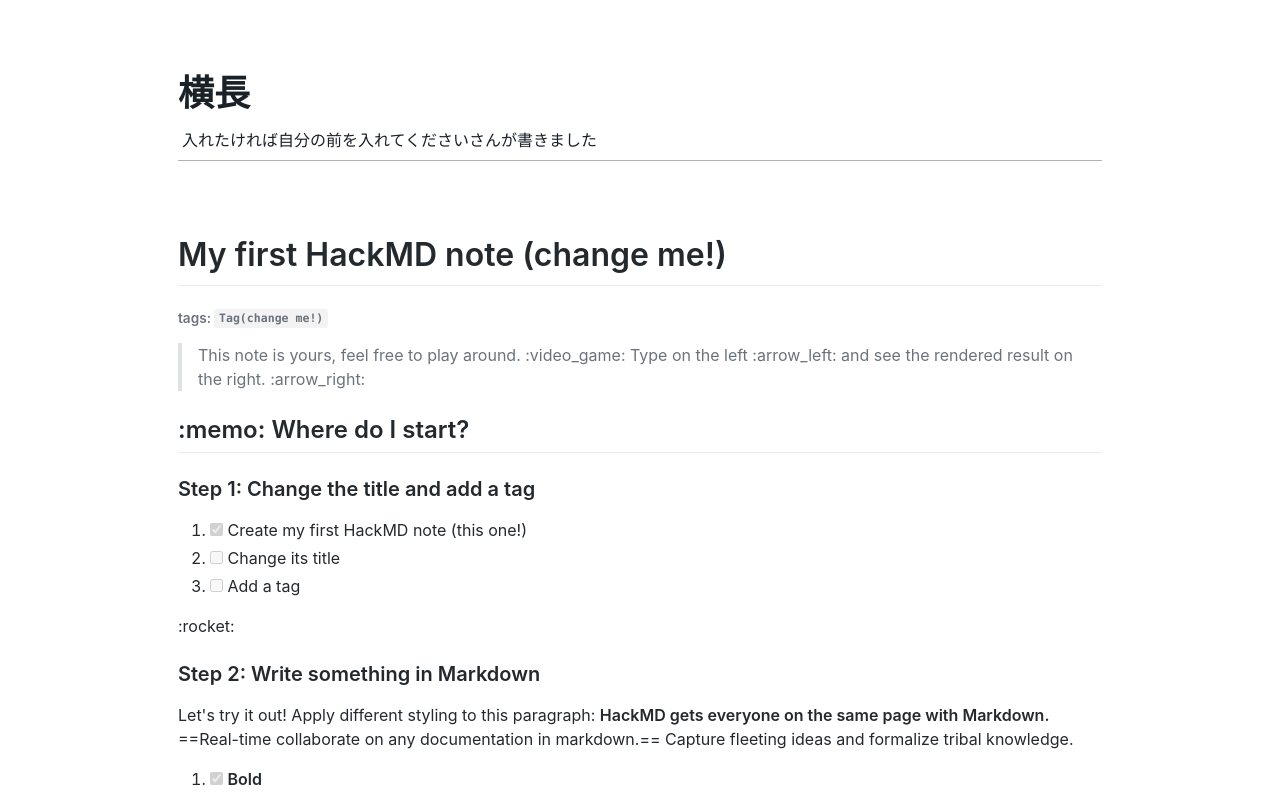
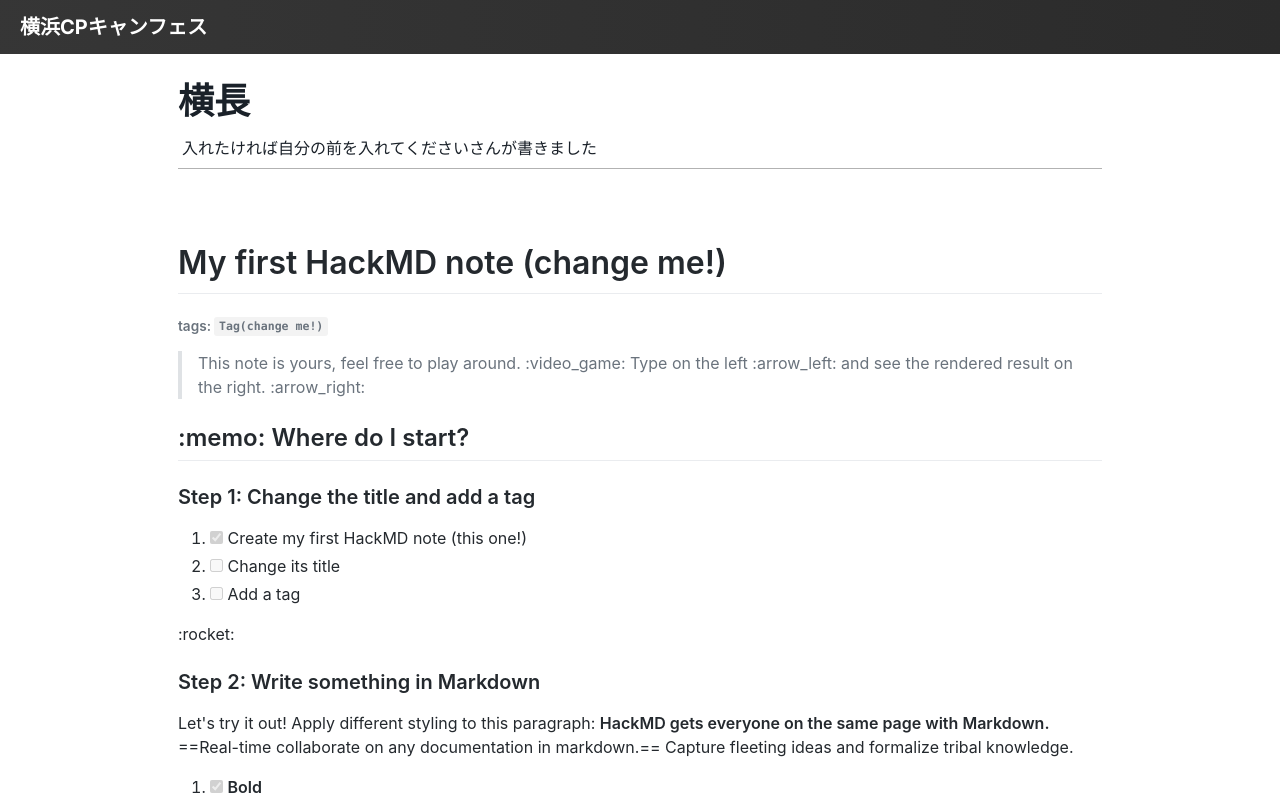
Before and after one commit to Mochichi2003/Campus-festival, a Next.js app: page /post/001 in a window 1280 px wide. Shown: the top 798 px of the page. Built offline with nearby package versions, Linux system fonts and the light colour scheme.

Commit message:
わーい

```diff
--- a/components/Layout.tsx
+++ b/components/Layout.tsx
@@ -114,7 +114,7 @@
         // return <span>Good morning</span>;
         return <span></span>;
       } else {
-        // return <Header HasHeaderMargin={HasHeaderMargin} />;
+        return <Header HasHeaderMargin={HasHeaderMargin} />;
       }
     })()}
 
--- a/components/PostList.jsx
+++ b/components/PostList.jsx
@@ -1,6 +1,7 @@
 import Link from "next/link";
 import Style from "./style/PostList.module.sass";
 // import showpostsimg from "./ShowPostsImg";
+import Image from "next/image";
 
 export default function PostList({ posts }) {
   if (posts === "undefined") return null;
--- a/components/header.tsx
+++ b/components/header.tsx
@@ -29,11 +29,11 @@
               <p>live</p>
             </Link>
           </div> */}
-          <div className="text-gray-400  rounded-lg cursor-pointer duration-300 hover:text-white text-center  text-base sss:text-lg px-2  py-0 m-0 sss:m-1">
+          {/* <div className="text-gray-400  rounded-lg cursor-pointer duration-300 hover:text-white text-center  text-base sss:text-lg px-2  py-0 m-0 sss:m-1">
             <Link href="/postdatas">
               <p>生徒の作品集</p>
             </Link>
-          </div>
+          </div> */}
         </nav>
 
         {/* <div className={styles.header_margin + " h-64 w-screen"}></div> */}
--- a/components/timetable.tsx
+++ b/components/timetable.tsx
@@ -21,7 +21,7 @@
         </tr>
       </thead>
       <tbody>
-        <tr className={"bg-gray-100  duration-300 " + styles.testtt}>
+        <tr className={"bg-gray-200  duration-300 " + styles.testtt}>
           <td className="  px-4 py-3">10:53 〜 10:55</td>
           <td className="  px-4 py-3">カラオケ大会</td>
           <td className=" hover: border-b hover:border-b-4 border-gray-400 px-4 py-3">
@@ -35,7 +35,7 @@
           </td>
           <td className=" hover: border-b hover:border-b-4 border-gray-400 px-4 py-3">112</td>
         </tr>
-        <tr className={"bg-gray-100  duration-300 " + styles.testtt}>
+        <tr className={"bg-gray-200  duration-300 " + styles.testtt}>
           <td className="  px-4 py-3">Chris</td>
           <td className="  px-4 py-3">
             Intro to JavaScript
@@ -62,7 +62,7 @@
       <tbody>
         <tr
           className={
-            "bg-gray-100 hover: border-b hover:border-b-4  border-gray-400  duration-300 " +
+            "bg-gray-200 hover: border-b hover:border-b-4  border-gray-400  duration-300 " +
             styles.testtt
           }
         >
@@ -92,7 +92,7 @@
 
         <tr
           className={
-            "bg-gray-100  border-b hover:border-b-4  border-gray-400  duration-300 " +
+            "bg-gray-200  border-b hover:border-b-4  border-gray-400  duration-300 " +
             styles.testtt
           }
         >
@@ -122,7 +122,7 @@
 
         <tr
           className={
-            "bg-gray-100 hover: border-b hover:border-b-4  border-gray-400  duration-300 " +
+            "bg-gray-200 hover: border-b hover:border-b-4  border-gray-400  duration-300 " +
             styles.testtt
           }
         >
@@ -152,7 +152,7 @@
 
         <tr
           className={
-            "bg-gray-100 hover: border-b hover:border-b-4  border-gray-400  duration-300 " +
+            "bg-gray-200 hover: border-b hover:border-b-4  border-gray-400  duration-300 " +
             styles.testtt
           }
         >
--- a/package.json
+++ b/package.json
@@ -27,7 +27,7 @@
     "highlightjs": "^9.16.2",
     "jquery": "^3.5.1",
     "marked": "^1.2.2",
-    "next": "latest",
+    "next": "^10.0.0",
     "popper.js": "^1.16.1",
     "prismjs": "^1.22.0",
     "raw-loader": "^4.0.1",
--- a/pages/index.tsx
+++ b/pages/index.tsx
@@ -18,7 +18,7 @@
         rel="stylesheet"
       />
     </Head>
-    <Layout showFotter={false} showHeader={true}></Layout>
+    <Layout showFotter={false} showHeader={false}></Layout>
     <CountdownTimer />
     <Layout
       title="Home"
--- a/style/posts/[postname].module.scss
+++ b/style/posts/[postname].module.scss
@@ -7,8 +7,8 @@
   // width: 30px !important
   // border: 1px solid #efefef;
   border-radius: 1rem;
-  padding: 50px;
-  margin-top: 1rem;
+  padding: 20px 50px;
+  // margin-top: 1rem;
   margin-bottom: 1rem;
   // background-color: #f00;
 }
```
Also changed, not shown: posts/009test.md (+1 -1 lines), style/tailwind.css (line endings or trailing spaces), 1 other file (tests, documents, lock files or other folders).
